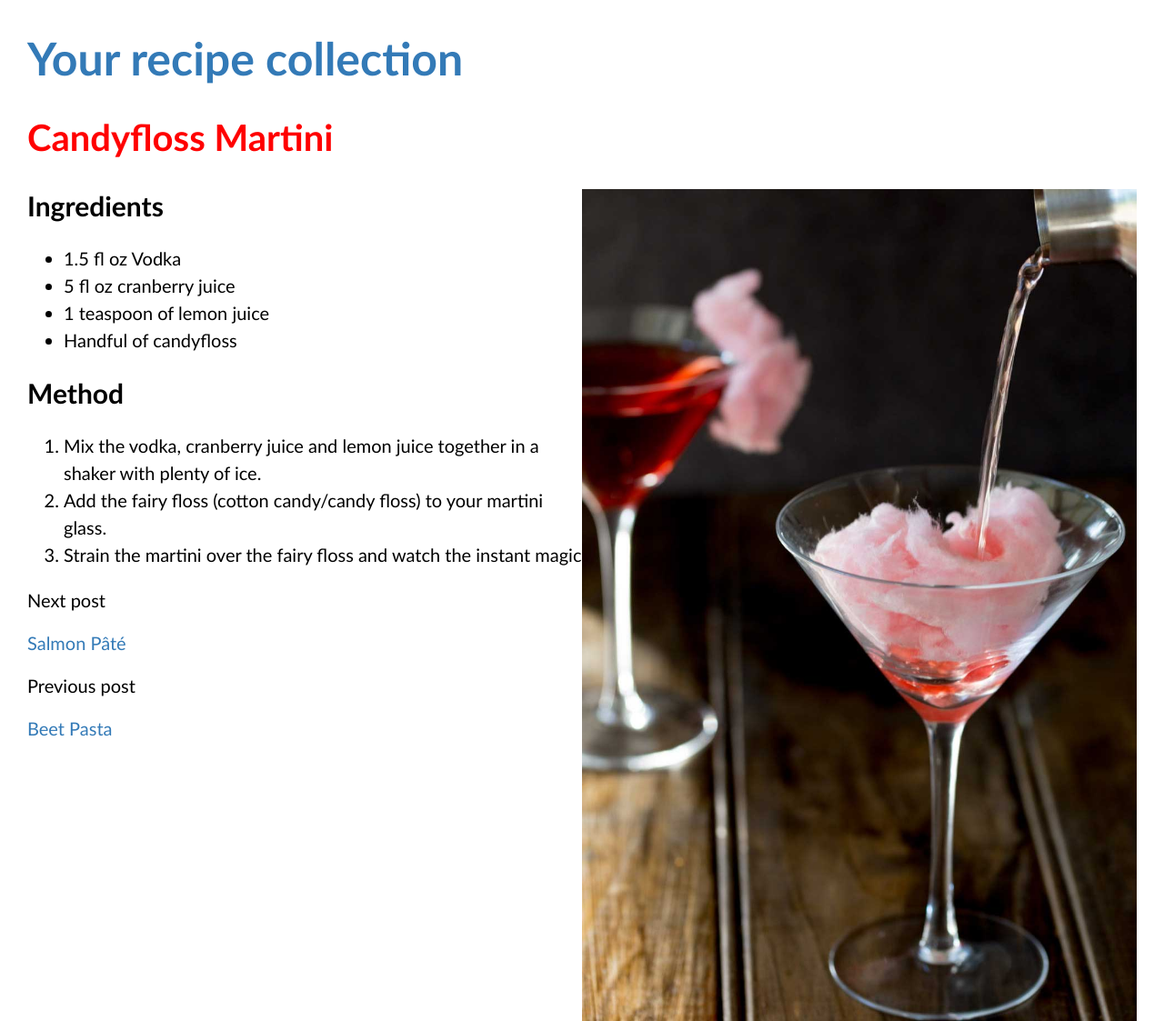
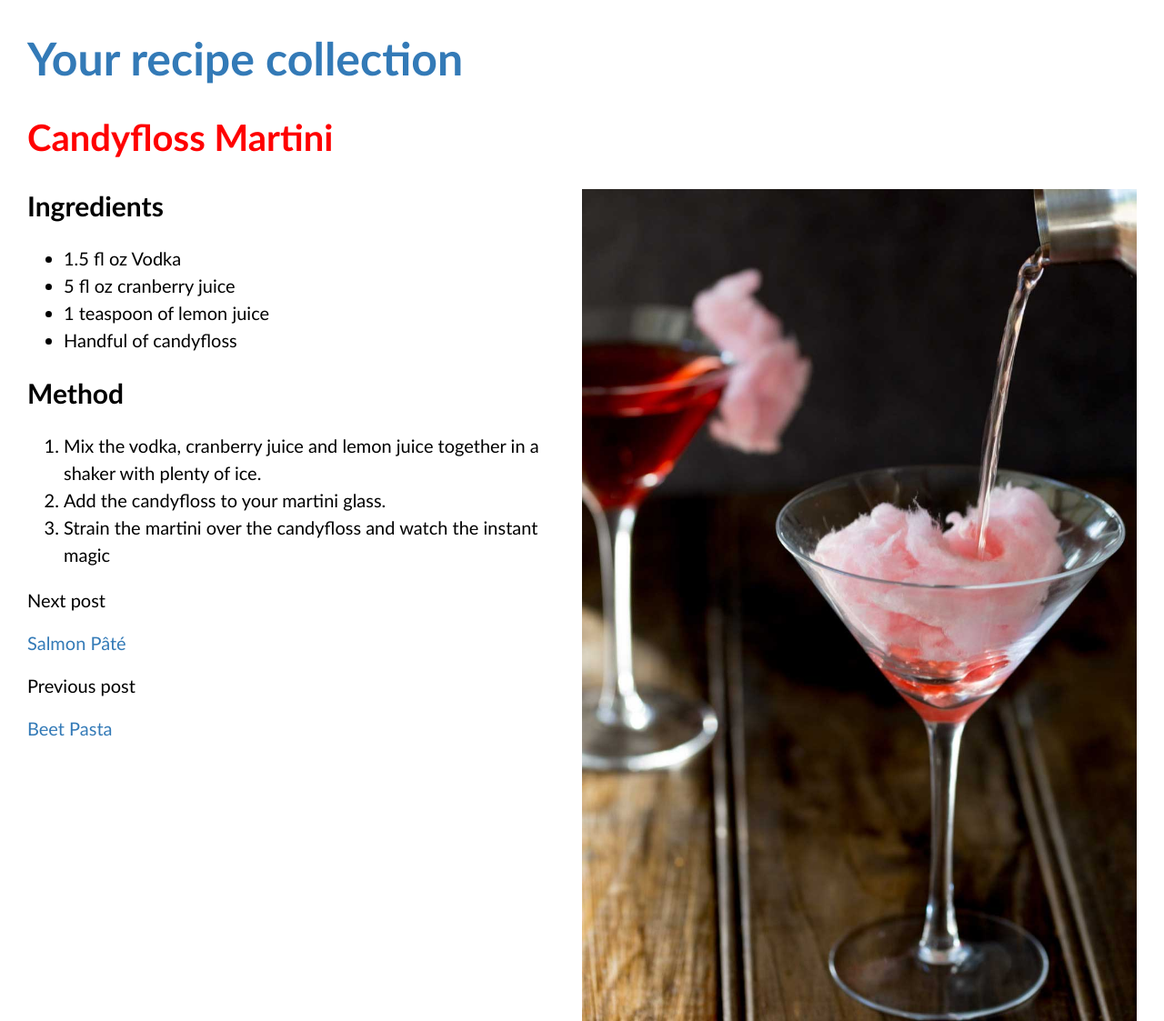
Before and after one commit to JohnsonSpeaks/johnsonspeaks.github.io, a Jekyll site: the page built from _recipes/recipe3.markdown, in a window 1280 px wide. Shown: the whole page at 91% size. Built offline with Jekyll 4.4.1, drawn with Linux system fonts in a browser that asks for light colours.

Commit message:
fairy to candy

```diff
--- a/_recipes/recipe3.markdown
+++ b/_recipes/recipe3.markdown
@@ -26,5 +26,5 @@ order: 10
 ## Method
 
 1. Mix the vodka, cranberry juice and lemon juice together in a shaker with plenty of ice.
-2. Add the fairy floss (cotton candy/candy floss) to your martini glass.
-3. Strain the martini over the fairy floss and watch the instant magic
+2. Add the candyfloss to your martini glass.
+3. Strain the martini over the candyfloss and watch the instant magic
```
